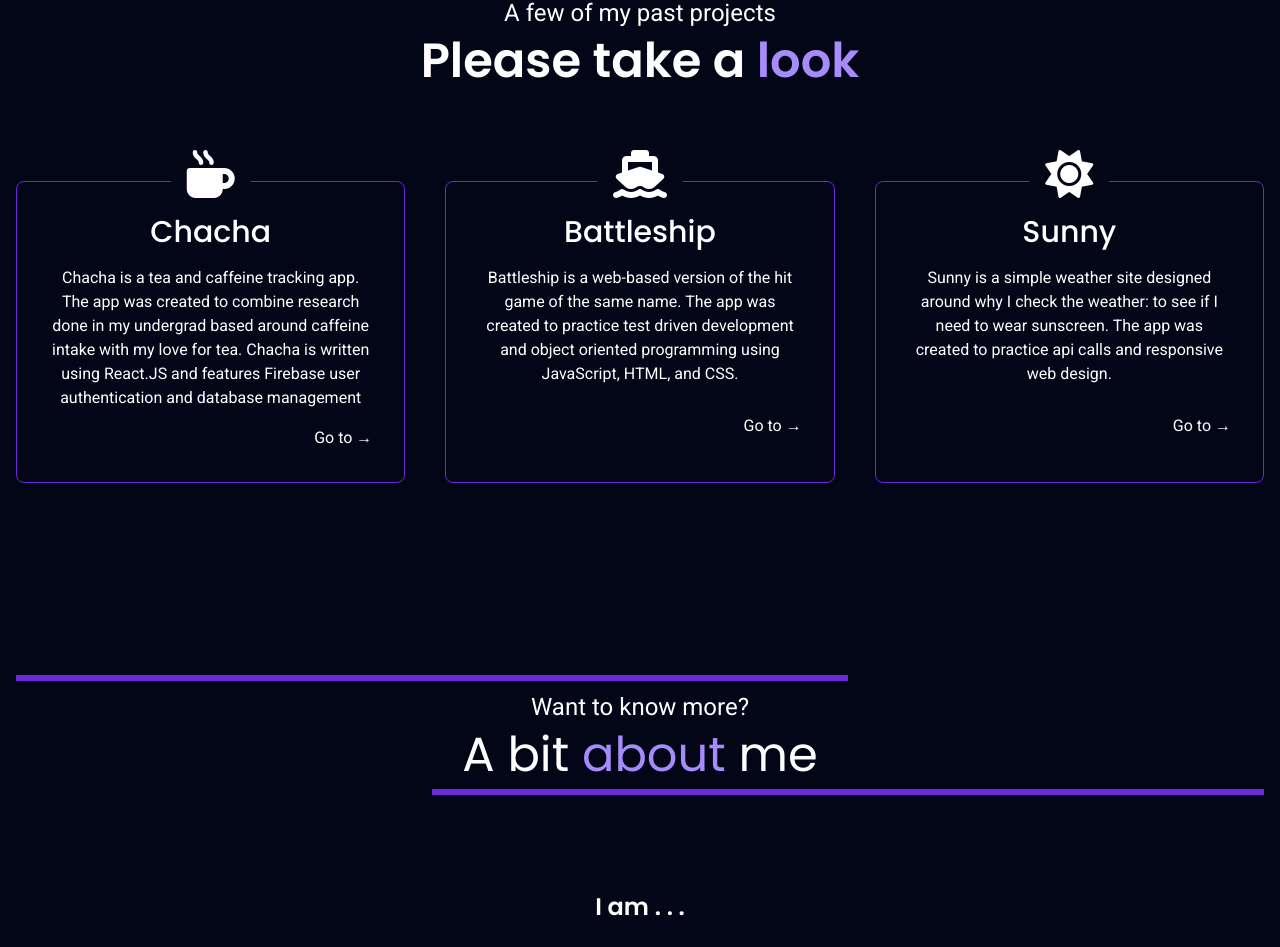
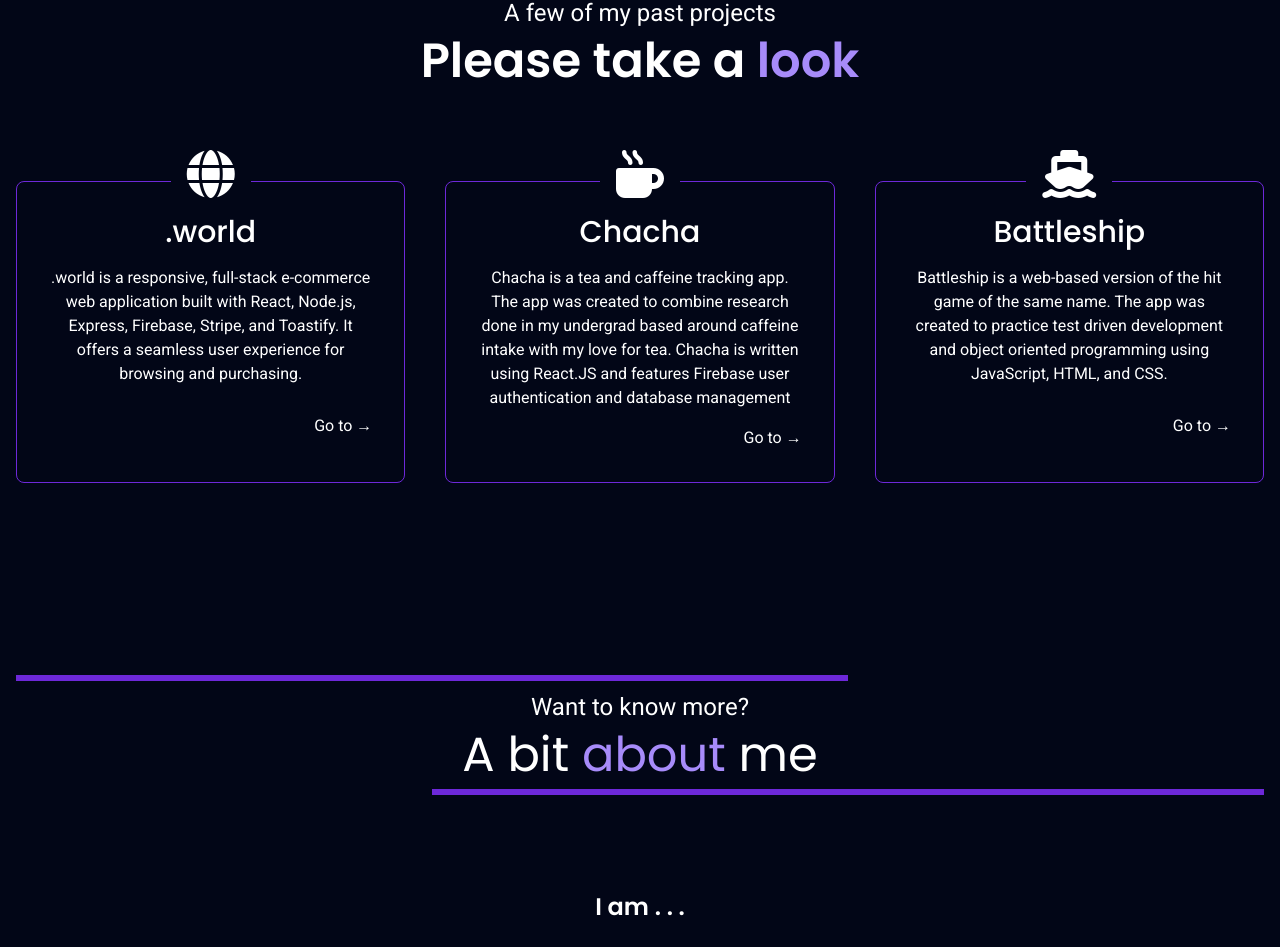
Before and after one commit to logansailer/Web-Portfolio, a React (Vite) app: page / in a window 1280 px wide. Shown: the part 828-1775 px from the top of the page. Built offline with nearby package versions, Linux system fonts and the light colour scheme.

Commit message:
added e-commerce site

```diff
--- a/src/components/Main.jsx
+++ b/src/components/Main.jsx
@@ -1,6 +1,13 @@
 import Step from "./Step";
 
 let steps = [
+  {
+    name: ".world",
+    icon: "fa-solid fa-globe",
+    href: "https://github.com/logansailer/ecommerce-site/tree/main?tab=readme-ov-file",
+    content:
+      ".world is a responsive, full-stack e-commerce web application built with React, Node.js, Express, Firebase, Stripe, and Toastify. It offers a seamless user experience for browsing and purchasing.",
+  },
   {
     name: "Chacha",
     icon: "fa-solid fa-mug-hot",
@@ -14,13 +21,6 @@ let steps = [
     href: "https://logansailer.github.io/Battleship/",
     content:
       "Battleship is a web-based version of the hit game of the same name. The app was created to practice test driven development and object oriented programming using JavaScript, HTML, and CSS.",
-  },
-  {
-    name: "Sunny",
-    icon: "fa-solid fa-sun",
-    href: "https://logansailer.github.io/Weather-App/",
-    content:
-      "Sunny is a simple weather site designed around why I check the weather: to see if I need to wear sunscreen. The app was created to practice api calls and responsive web design.",
   },
 ];
 
```
